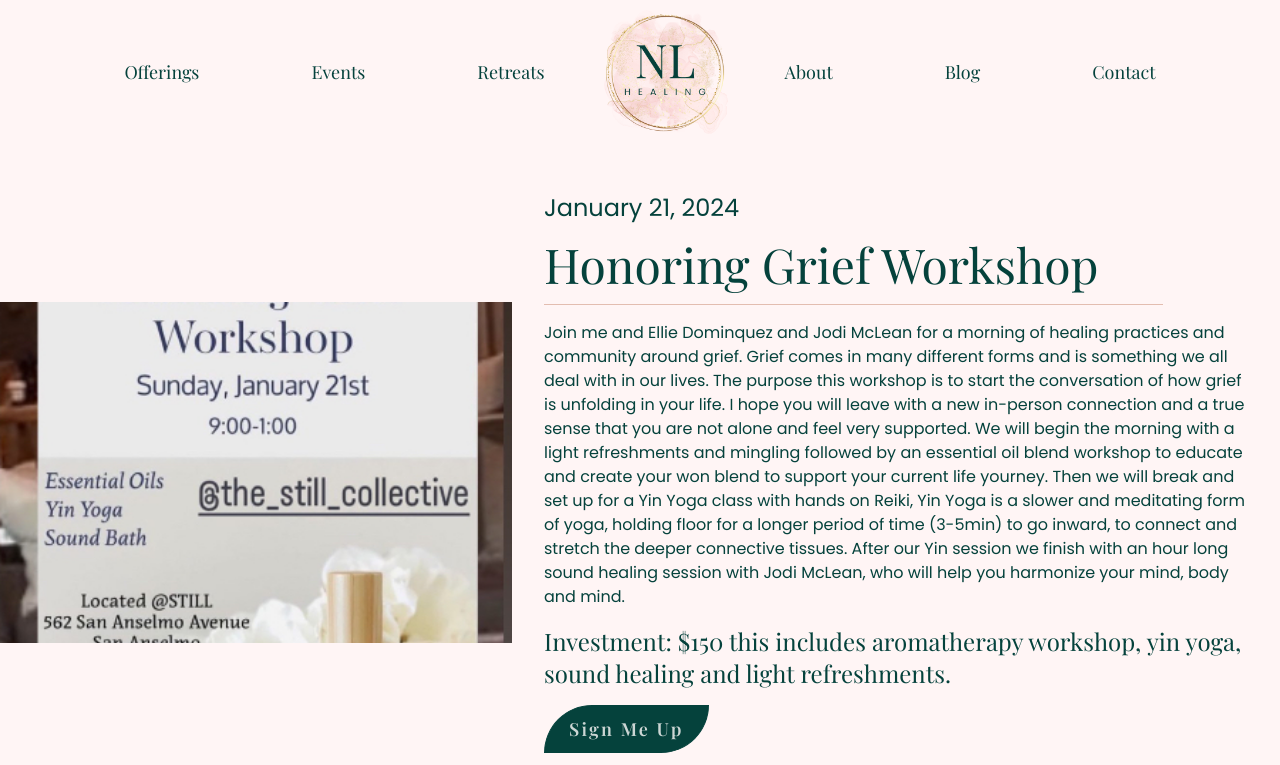
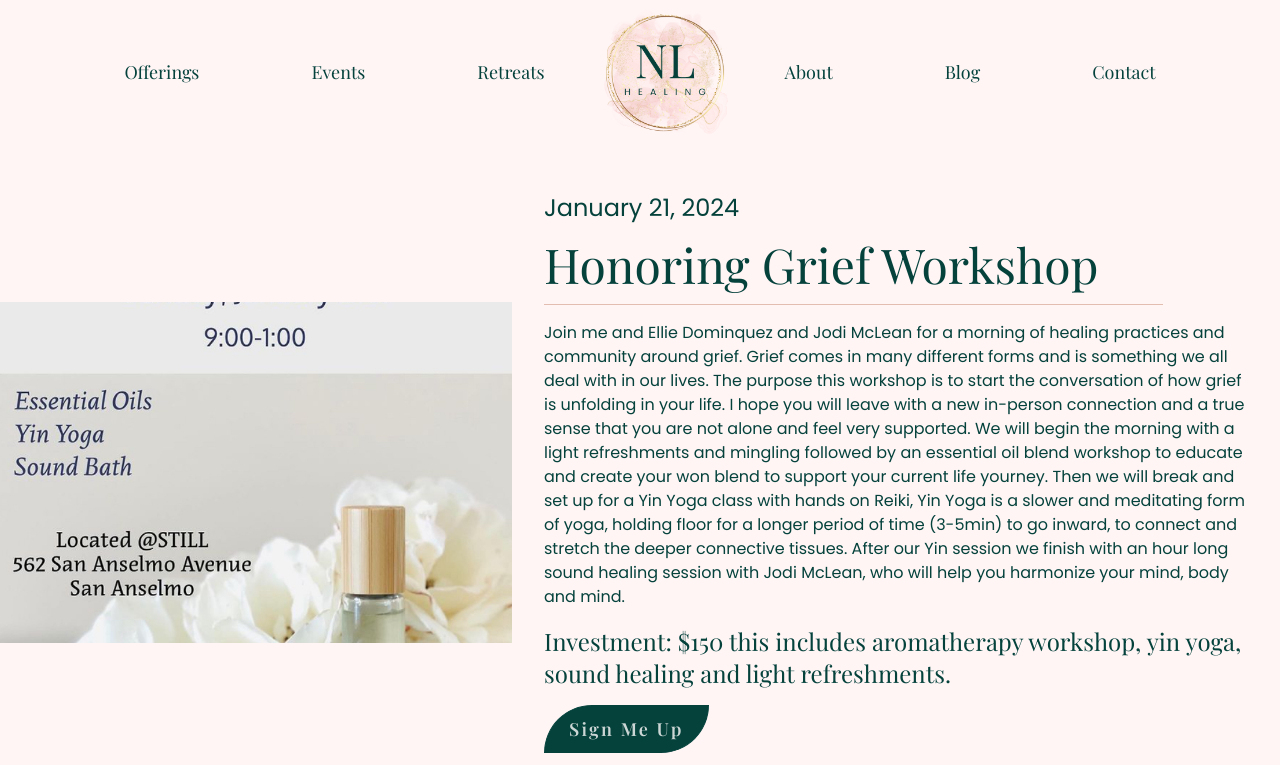
Before and after one commit to ViaSana/nl-healing, a Jekyll site: the page built from _events/honoring-grief-workshop.md, in a window 1280 px wide. Shown: the top 765 px of the page. Built offline with Jekyll 4.4.1, drawn with Linux system fonts in a browser that asks for light colours; some web fonts are replaced; a style sheet for code colours, icons or effects is not loaded; grey boxes are pictures that could not be loaded.

Commit message:
Updated 2 files via CloudCannon.

```diff
--- a/_events/honoring-grief-workshop.md
+++ b/_events/honoring-grief-workshop.md
@@ -2,7 +2,7 @@
 layout: event_layout
 slug: Honoring Grief Workshop
 title: Honoring Grief Workshop
-image: /assets/uploads/5eb29ba3-64fc-4489-8482-93f76db194ba.jpeg
+image: /assets/uploads/f4bb4985-ecb4-41c4-b667-1b642d9f3bf0.jpeg
 date: 2024-01-21 09:00:00 -0800
 location: Located @Still, 562 San Anselmo Avenue, San Anselmo
 location_details: Located @Still, 562 San Anselmo Avenue, San Anselmo
```
Also changed, not shown: assets/uploads/f4bb4985-ecb4-41c4-b667-1b642d9f3bf0.jpeg (added).
